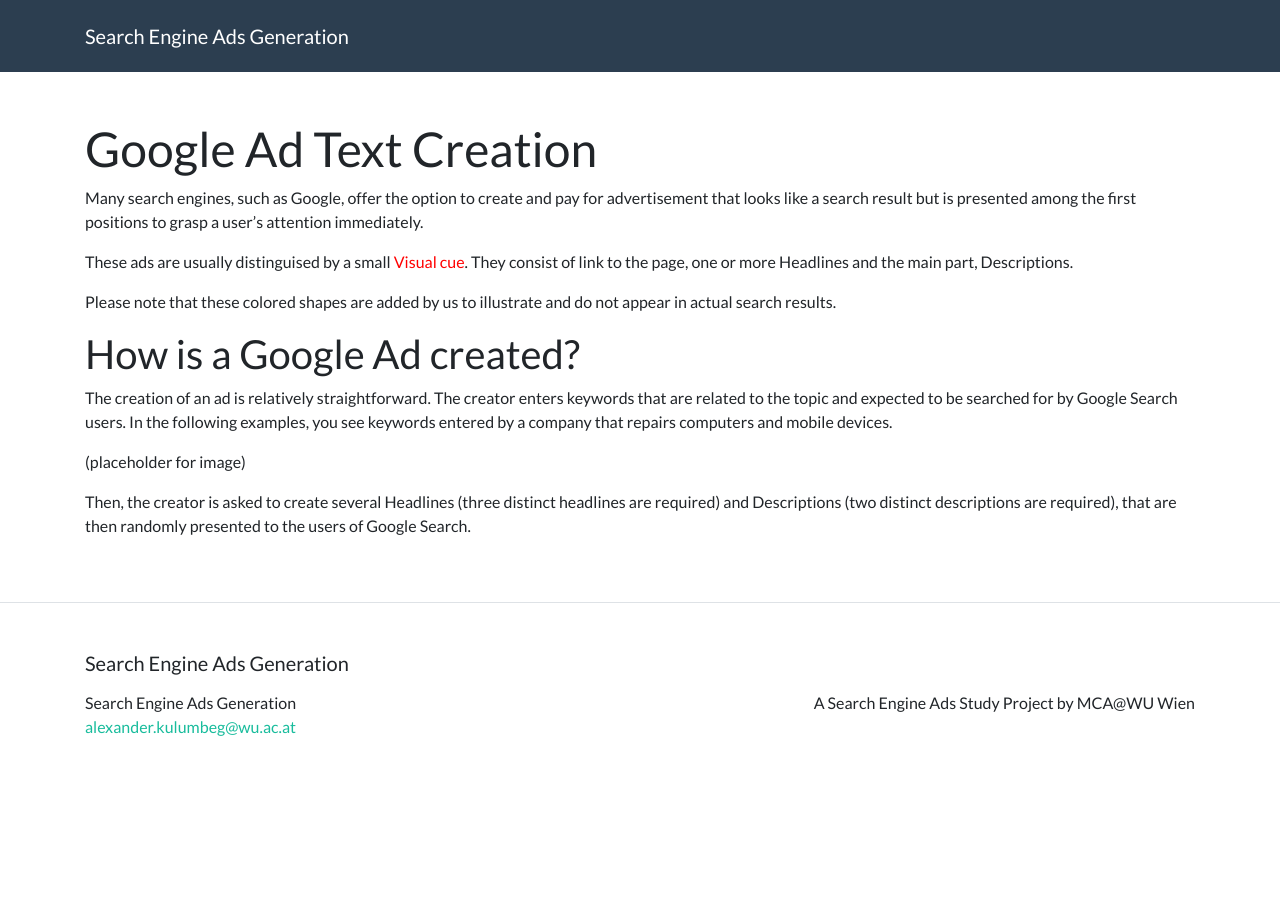
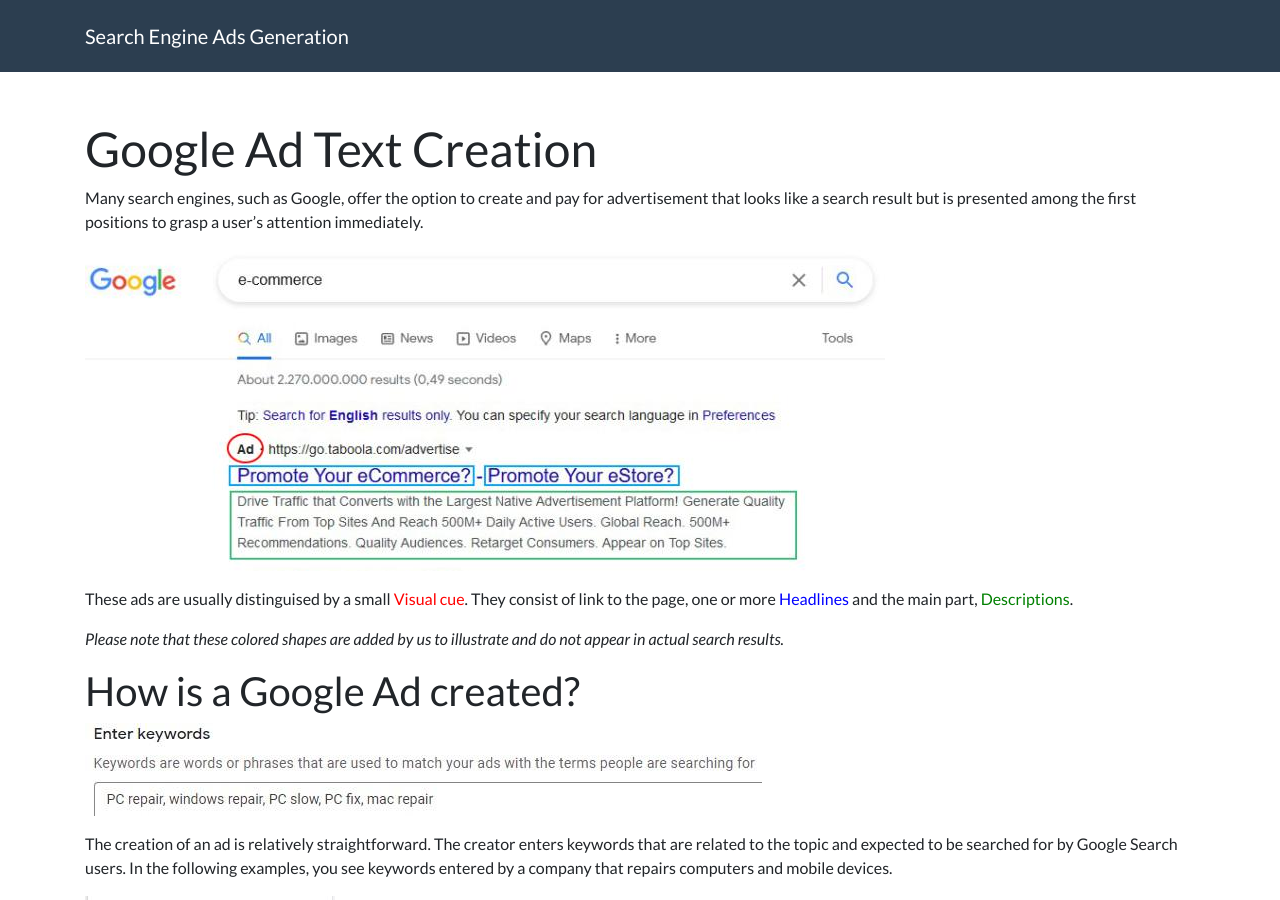
Before and after one commit to wu-mca/adtext, a Jekyll site: the page built from index.md, in a window 1280 px wide and 900 px high. Built offline with Jekyll 4.4.1, drawn with Linux system fonts in a browser that asks for light colours; some of the changed text lies outside the part shown.

Commit message:
Update index.md

```diff
--- a/index.md
+++ b/index.md
@@ -5,14 +5,19 @@ title: Google Ad Text Creation
 
 Many search engines, such as Google, offer the option to create and pay for advertisement that looks like a search result but is presented among the first positions to grasp a user's attention immediately.
 
-These ads are usually distinguised by a small <span style="color:red">Visual cue</span>. They consist of link to the page, one or more Headlines and the main part, Descriptions.
+ ![Google Ads as seen in Google Search Results](/assets/img/Google+ad.jpg)
 
-Please note that these colored shapes are added by us to illustrate and do not appear in actual search results.
+These ads are usually distinguised by a small <span style="color:red">Visual cue</span>. They consist of link to the page, one or more <span style="color:blue">Headlines</span> and the main part, <span style="color:green">Descriptions</span>.
+
+*Please note that these colored shapes are added by us to illustrate and do not appear in actual search results.*
+
 
 ## How is a Google Ad created?
 
+![Google Ads as seen in Google Search Results](/assets/img/Ads+keywords.jpg)
+
 The creation of an ad is relatively straightforward. The creator enters keywords that are related to the topic and expected to be searched for by Google Search users. In the following examples, you see keywords entered by a company that repairs computers and mobile devices.
 
-(placeholder for image)
+![Google Ads as seen in Google Search Results](/assets/img/Ads+headlines+desc.jpg)
 
-Then, the creator is asked to create several Headlines (three distinct headlines are required) and Descriptions (two distinct descriptions are required), that are then randomly presented to the users of Google Search.
+Then, the creator is asked to create several <span style="color:blue">Headlines</span> (three distinct headlines are required) and <span style="color:green">Descriptions</span> (two distinct descriptions are required), that are then randomly presented to the users of Google Search.
```
